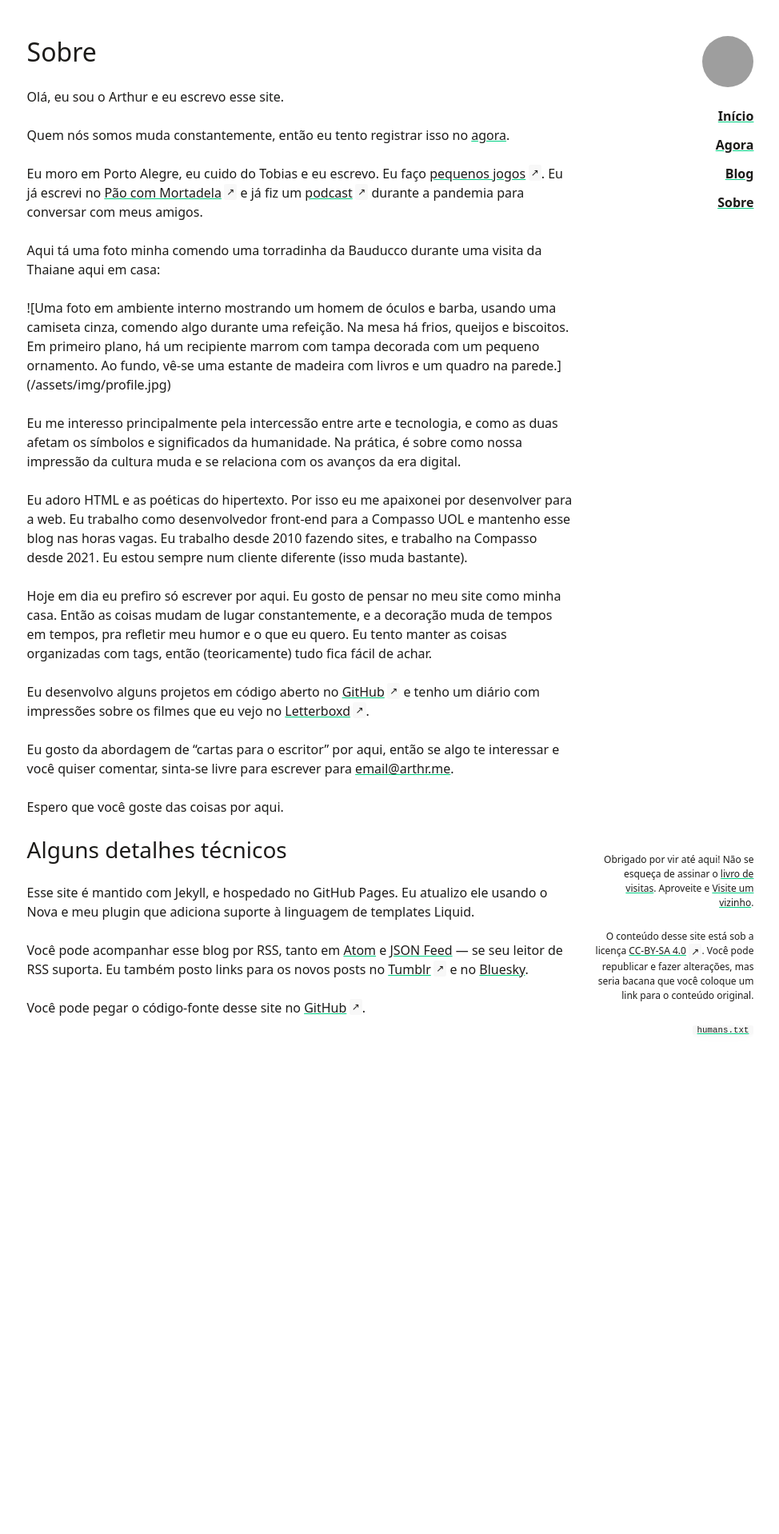
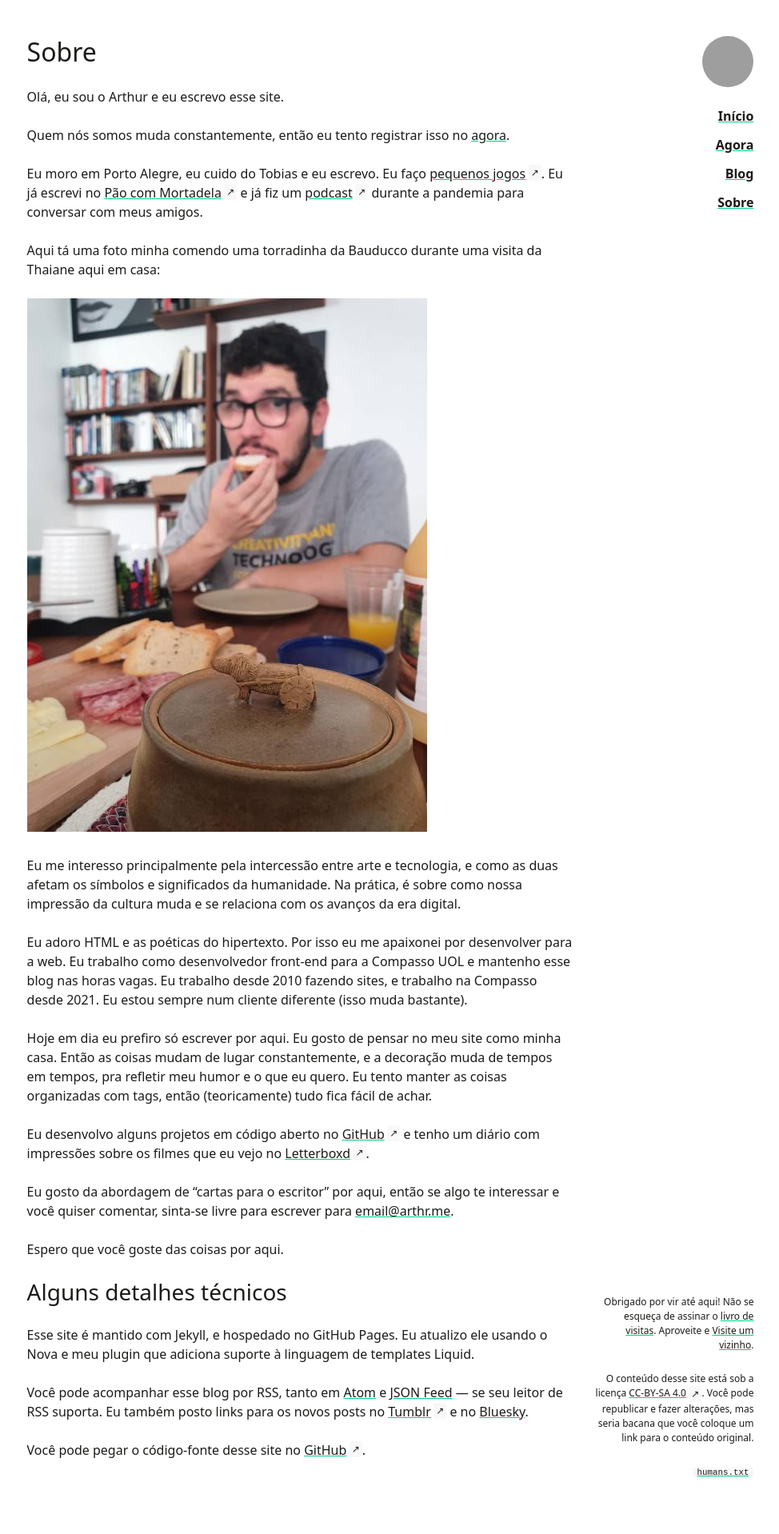
Before and after one commit to arthrfrts/www, a Jekyll site: the page built from sobre.md, in a window 1280 px wide. Shown: the whole page at 80% size, without its empty margins (152-1126 px from the left). Built offline with Jekyll 4.4.1, drawn with Linux system fonts in a browser that asks for light colours; a script that is not in the unit is left out; before the commit the page ends 1365 px from its top, so only the background shows below that; grey boxes are pictures that could not be loaded.

Commit message:
fix: corrige o conteúdo da página “sobre”

```diff
--- a/sobre.md
+++ b/sobre.md
@@ -11,7 +11,7 @@ Eu moro em Porto Alegre, eu cuido do Tobias e eu escrevo. Eu faço [pequenos jog
 
 Aqui tá uma foto minha comendo uma torradinha da Bauducco durante uma visita da Thaiane aqui em casa:
 
-!\[Uma foto em ambiente interno mostrando um homem de óculos e barba, usando uma camiseta cinza, comendo algo durante uma refeição. Na mesa há frios, queijos e biscoitos. Em primeiro plano, há um recipiente marrom com tampa decorada com um pequeno ornamento. Ao fundo, vê-se uma estante de madeira com livros e um quadro na parede.\]({% link assets/img/profile.jpg %})
+![Uma foto em ambiente interno mostrando um homem de óculos e barba, usando uma camiseta cinza, comendo algo durante uma refeição. Na mesa há frios, queijos e biscoitos. Em primeiro plano, há um recipiente marrom com tampa decorada com um pequeno ornamento. Ao fundo, vê-se uma estante de madeira com livros e um quadro na parede.]({% link assets/img/profile.jpg %})
 
 Eu me interesso principalmente pela intercessão entre arte e tecnologia, e como as duas afetam os símbolos e significados da humanidade. Na prática, é sobre como nossa impressão da cultura muda e se relaciona com os avanços da era digital.
 
```
